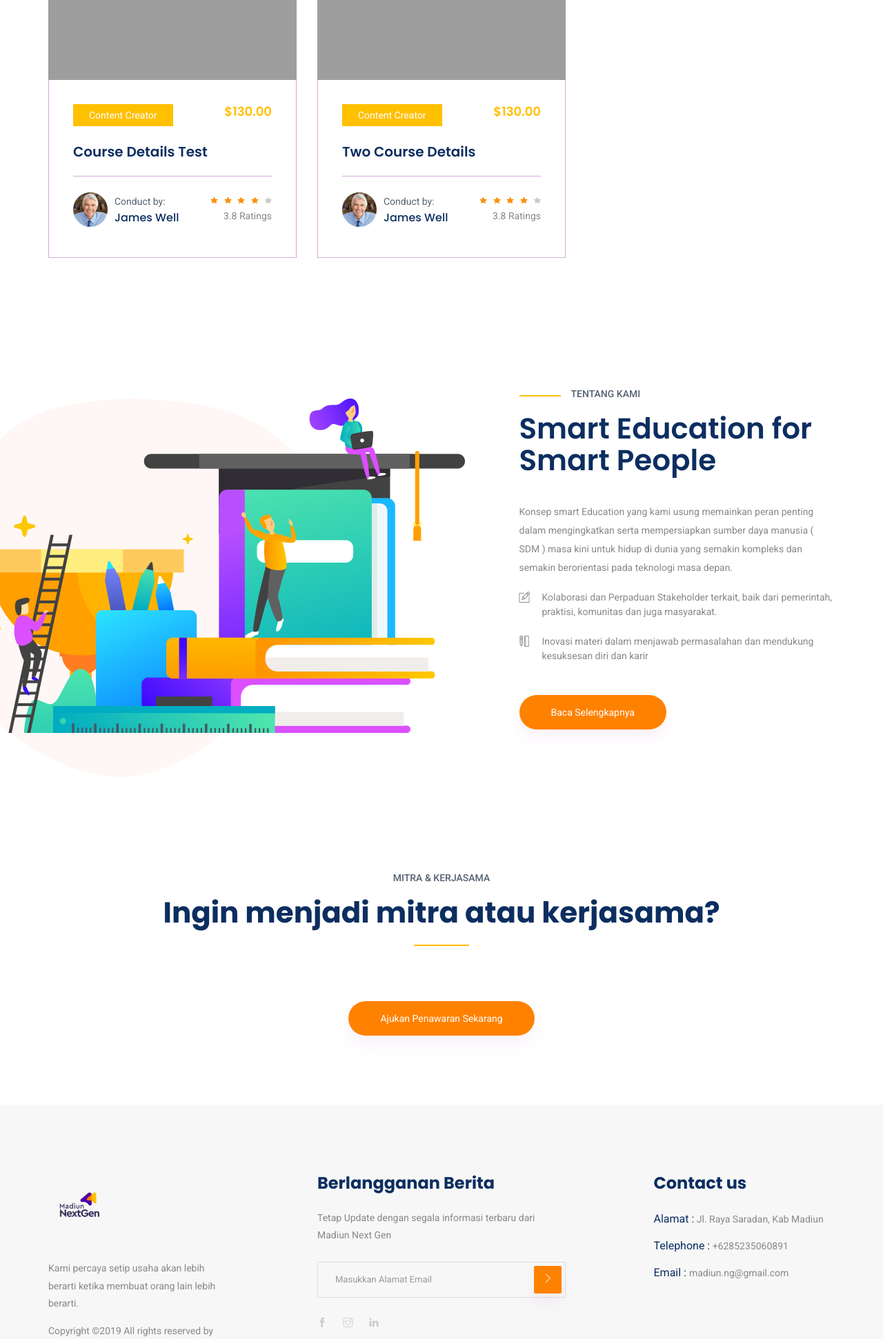
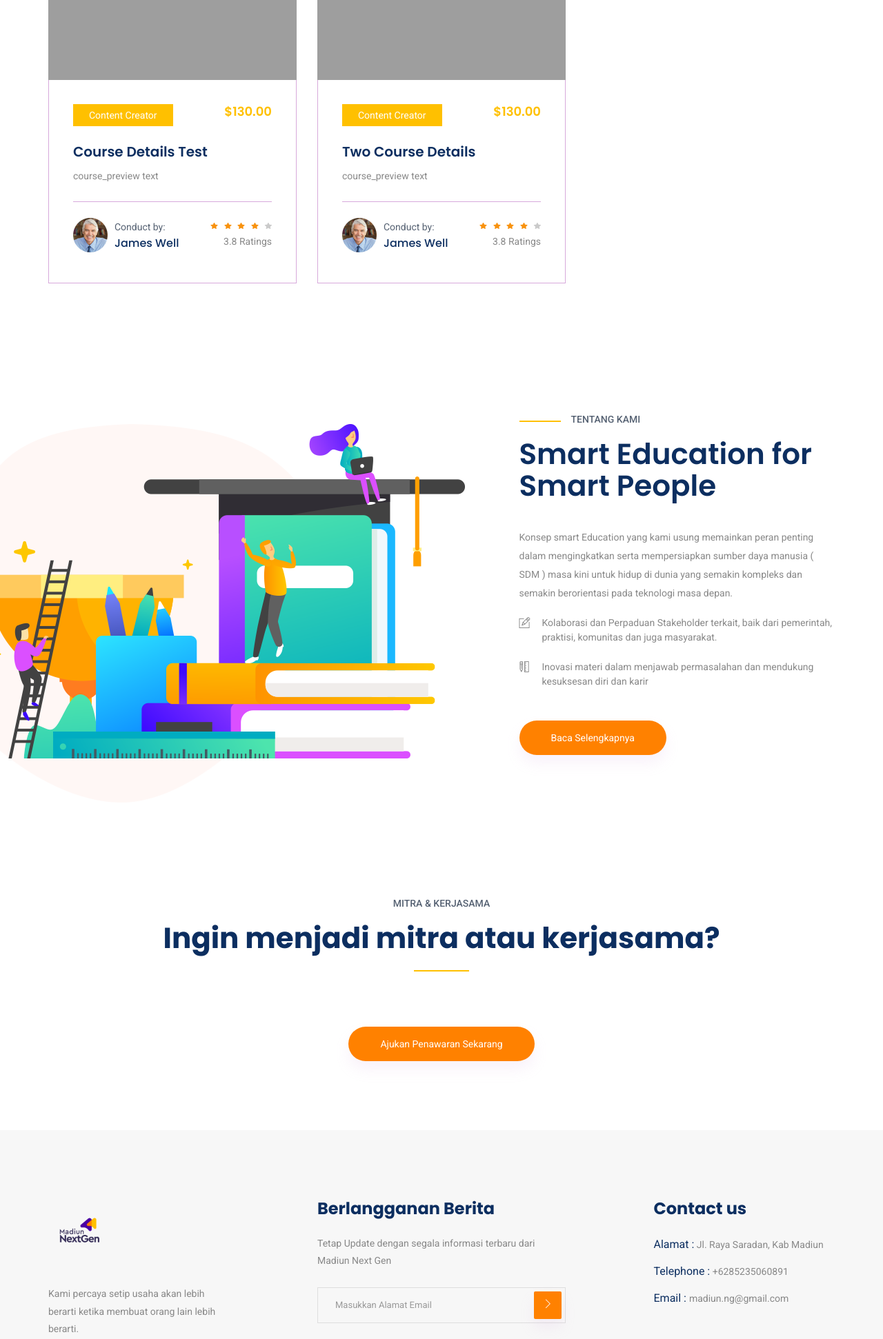
Before and after one commit to digilapss/nextgenacademy, a CodeIgniter app: page /database/ in a window 1280 px wide. Shown: the part 1840-3782 px from the top of the page at 69% size. Run offline with CodeIgniter, Linux system fonts and the light colour scheme; data comes from the database, SQL or seed files in the repository; data that the repository does not hold is empty; grey boxes are pictures that could not be loaded.

Commit message:
bug revisi

```diff
--- a/application/views/home.php
+++ b/application/views/home.php
@@ -92,7 +92,7 @@
                                     <a href="<?php echo $row_list_course->index_course ?>" class="btn_4"><?php echo $row_list_course->kategori ?></a>
                                     <h4>$130.00</h4>
                                     <a href="<?php echo $row_list_course->index_course ?>"><h3><?php echo $row_list_course->title ?></h3></a>
-                                    <p><?php echo $row_list_course->course_preview ?></p>
+                                    <p><?php echo $row_list_course->preview ?></p>
                                     <div class="author_info">
                                         <div class="author_img">
                                             <img src="<?php echo base_url() ?>asset/img/author/author_1.png" alt="">
```
